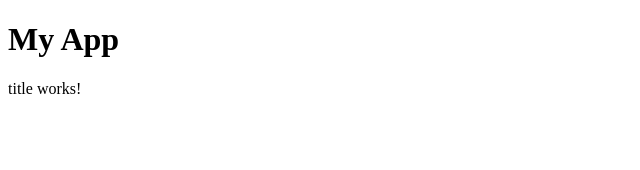
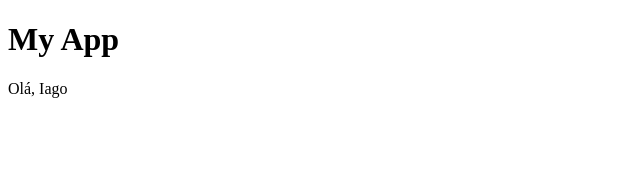
Before and after one commit to IagoOliveira23/LifeCycleHooks-Angular, an Angular app: page / in a window 1280 px wide. Shown: the top 170 px of the page, without its empty margins (0-640 px from the left). Built offline with nearby package versions, Linux system fonts and the light colour scheme.

Commit message:
Entendendo o OnInit

```diff
--- a/src/app/title/title.component.html
+++ b/src/app/title/title.component.html
@@ -1 +1 @@
-<p>title works!</p>
+<p>{{nome}}</p>
--- a/src/app/title/title.component.ts
+++ b/src/app/title/title.component.ts
@@ -1,10 +1,16 @@
-import { Component } from '@angular/core';
+import { Component, OnInit } from '@angular/core';
 
 @Component({
   selector: 'app-title',
   templateUrl: './title.component.html',
   styleUrls: ['./title.component.css']
 })
-export class TitleComponent {
+export class TitleComponent implements OnInit{
 
+  nome:string = "Iago"
+  constructor(){}
+
+    ngOnInit(): void {
+      this.nome = `Olá, ${this.nome}`
+  }
 }
```
